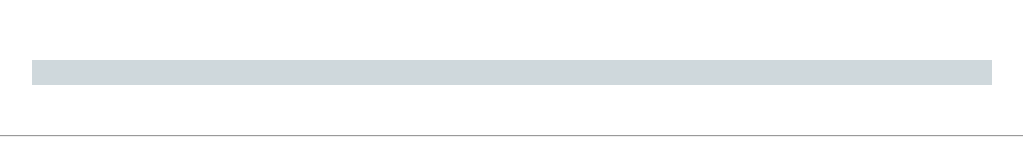
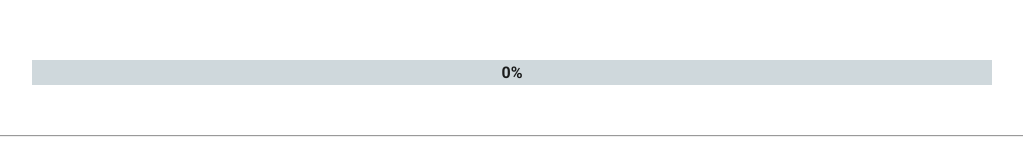
Before and after one commit to Sam-Gold311/typer, a Vue app: page / in a window 1280 px wide. Shown: the part 496-646 px from the top of the page, without its empty margins (128-1151 px from the left). Built offline with nearby package versions, Linux system fonts and the light colour scheme.

Commit message:
add mistakes info after finish

```diff
--- a/src/App.vue
+++ b/src/App.vue
@@ -8,14 +8,19 @@
         <div class="typer__subtitle text-h2 animate__animated animate__fadeInRightBig animate__delay-1s">
           Show your speed!
         </div>
-        <div class="typer__text animate__animated animate__fadeIn animate__delay-2s animate__slow"><span>{{nextLetter}}</span>{{restText}}</div>
+        <div class="typer__text animate__animated animate__fadeIn animate__delay-2s animate__slow">
+          <span>{{nextLetter}}</span>{{restText}}
+          <div v-if='progress === 100' class="text-h1">
+            Mistakes: {{this.trainInfo.mistakes}}
+          </div>
+        </div>
         <div class='typer__progress'>
           <v-progress-linear
             v-model='progress'
             color="blue-grey"
             height="25"
           >
-            <!-- <strong>{{ progress }}%</strong> -->
+            <strong>{{ progress }}%</strong>
           </v-progress-linear>
 
         </div>
@@ -47,6 +52,9 @@ export default {
   },
   data: () => ({
     uppercase: false,
+    trainInfo: {
+      mistakes: 0
+    },
     en: {
       stableText: 'Lorem ipsum dolor sit amet, consectetur adipisicing elit, sed do eiusmod tempor incididunt ut labore et dolore magna aliqua. Ut enim ad minim veniam, quis nostrud exercitation ullamco laboris nisi ut aliquip ex ea commodo consequat. Duis aute irure dolor in reprehenderit in voluptate velit esse cillum dolore eu fugiat nulla pariatur. Excepteur sint occaecat cupidatat non proident, sunt in culpa qui officia deserunt mollit anim id est laborum.',
       text: 'Lorem ipsum dolor sit amet, consectetur adipisicing elit, sed do eiusmod tempor incididunt ut labore et dolore magna aliqua. Ut enim ad minim veniam, quis nostrud exercitation ullamco laboris nisi ut aliquip ex ea commodo consequat. Duis aute irure dolor in reprehenderit in voluptate velit esse cillum dolore eu fugiat nulla pariatur. Excepteur sint occaecat cupidatat non proident, sunt in culpa qui officia deserunt mollit anim id est laborum.',
@@ -109,6 +117,7 @@ export default {
           } else {
             this.$refs.keys[i].$el.classList.add('key_wrong');
             setTimeout(() => this.$refs.keys[i].$el.classList.remove('key_wrong'), 100);
+            this.trainInfo.mistakes++;
           }
           return;
         }
@@ -141,8 +150,14 @@ export default {
       return this.en.text.slice(1);
     },
     progress() {
-      const PERCENT = Math.floor(this.en.stableText.length / 100);
-      return Math.floor(((this.en.stableText.length - this.en.text.length) / PERCENT));
+      const PERCENT = this.en.stableText.length / 100;
+      let x = 0;
+      if(this.en.text.length) {
+        x = Math.floor(((this.en.stableText.length - this.en.text.length) / PERCENT));
+      } else {
+        x = 100;
+      }
+      return x;
     }
   }
 };
```
